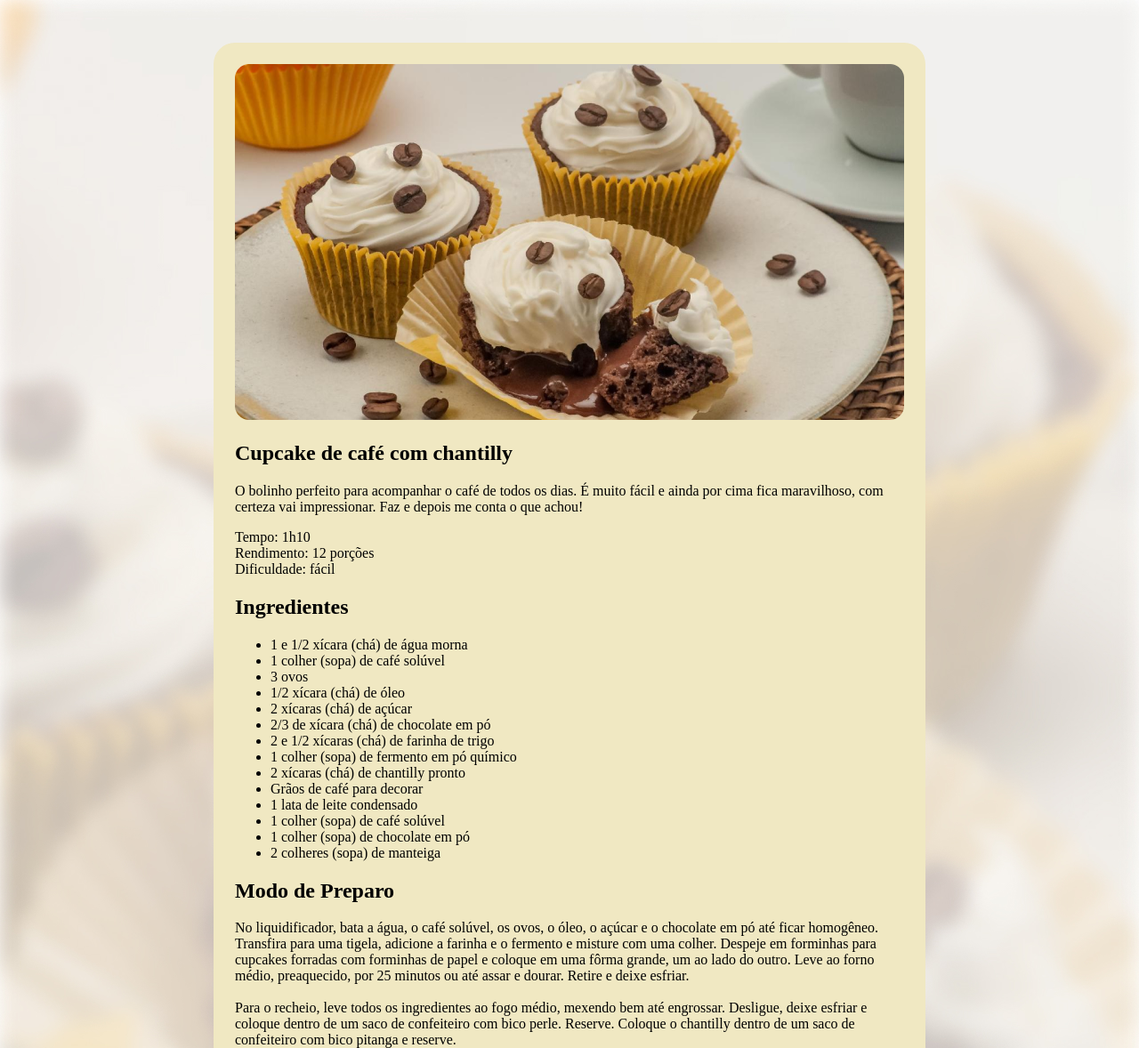
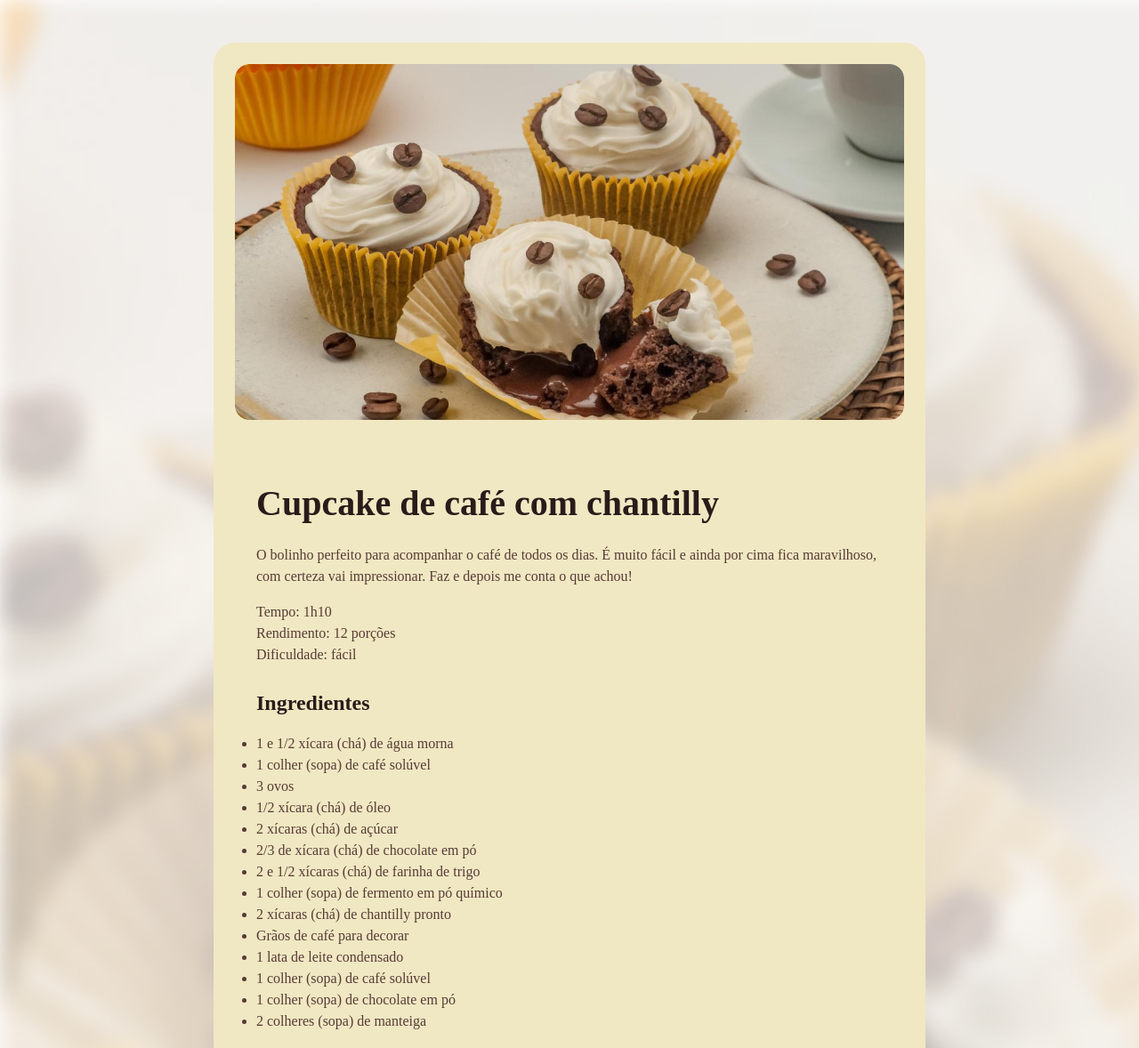
Before and after one commit to gahhenrique-dev/ProjetoReceita, a plain HTML site: page index.html in a window 1280 px wide. Shown: the top 1178 px of the page at 89% size. Drawn offline with Linux system fonts and the light colour scheme; a web font is replaced by a local one.

Commit message:
personalizandos espaços

```diff
--- a/index.html
+++ b/index.html
@@ -1,6 +1,10 @@
 <!DOCTYPE html>
 <html lang="en">
 <head>
+  <link rel="preconnect" href="https://fonts.googleapis.com">
+  <link rel="preconnect" href="https://fonts.gstatic.com" crossorigin>
+  <link href="https://fonts.googleapis.com/css2?family=Alice&display=swap" rel="stylesheet">
+
   <meta charset="UTF-8">
   <meta name="viewport" content="width=device-width, initial-scale=1.0">
   <title>Pagina de Receita</title>
--- a/style.css
+++ b/style.css
@@ -1,3 +1,14 @@
+* {
+  border: o;
+  padding: 0;
+}
+
+:root {
+  font-family: "Alice", serif;
+  line-height: 150%;
+  color: #573A37;
+}
+
 body {
   background-image: url(assets/bg-image.jpg);
   background-size: cover;
@@ -8,12 +19,38 @@ body {
   width: 800px;
   padding: 24px;
   background-color: #F0E8C2;
-  border: 24px;
   border-radius: 24px;
-  height: 1440px;
   margin: 48px auto;
 }
 
+main {
+  padding: 24px;
+}
+
+section + section {
+  margin-top: 24px;
+}
+
+#about p + p {
+  margin-top: 12px;
+}
+
 img {
+  border-radius: 16px;
+}
 
+h1 {
+  line-height: 140%;
+  font-size: 40px;
+  margin-bottom: 4px;
 }
+
+h2 {
+  font-size: 24px;
+}
+
+h1, h2 {
+  color: #291b1a;
+  margin-bottom: 4px;
+  line-height: 150%;
+}
```
